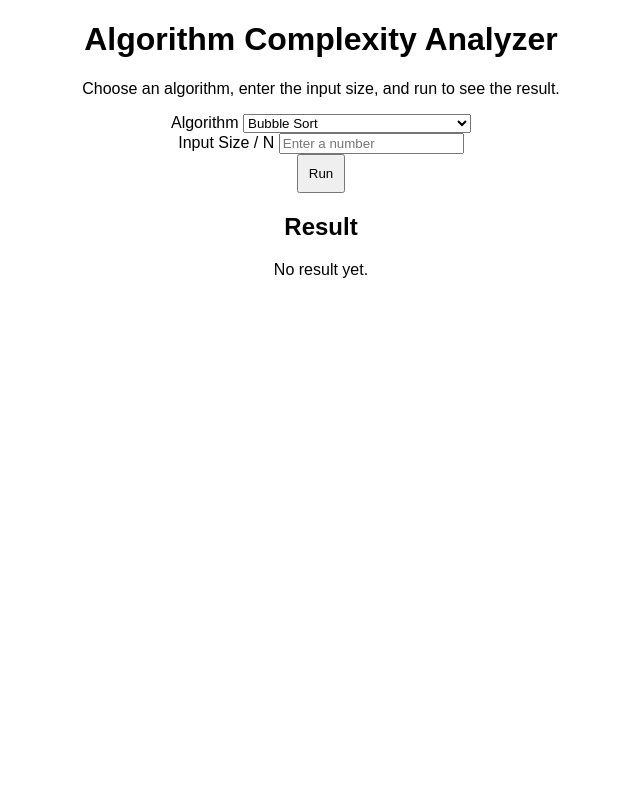
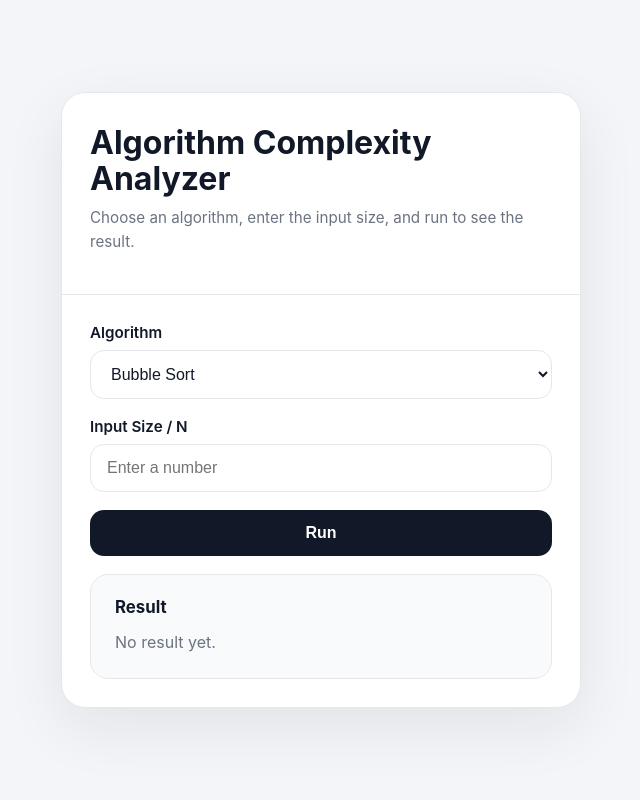
Before and after one commit to FrinceNacion/algorithm-complexity-analyzer, a PHP site: page /pages/main.html in a window 1280 px wide. Shown: the whole page, without its empty margins (319-959 px from the left). Run offline with PHP 8.4, Linux system fonts and the light colour scheme.

Commit message:
Update: added style classes

```diff
--- a/frontend/styles/style.css
+++ b/frontend/styles/style.css
@@ -1,8 +1,140 @@
-body {
-    font-family: Arial;
-    text-align: center;
+:root {
+    --bg-page: #f4f5f8;
+    --bg-surface: #ffffff;
+    --text-main: #111827;
+    --text-muted: #6b7280;
+    --border: #e5e7eb;
+    --primary: #111827;
+    --primary-hover: #334155;
+    --shadow: 0 20px 60px rgba(15, 23, 42, 0.08);
 }
 
-button {
-    padding: 10px;
+* {
+    box-sizing: border-box;
 }
+
+body {
+    margin: 0;
+    min-height: 100vh;
+    font-family: Inter, system-ui, -apple-system, BlinkMacSystemFont, "Segoe UI", sans-serif;
+    background-color: var(--bg-page);
+    color: var(--text-main);
+}
+
+.page-shell {
+    min-height: 100vh;
+    display: flex;
+    justify-content: center;
+    align-items: center;
+    padding: 32px 16px;
+}
+
+.app-card {
+    width: min(520px, 100%);
+    background: var(--bg-surface);
+    border: 1px solid var(--border);
+    border-radius: 24px;
+    box-shadow: var(--shadow);
+    overflow: hidden;
+}
+
+.app-card__header {
+    padding: 32px 28px 24px;
+    border-bottom: 1px solid var(--border);
+}
+
+.app-card__header h1 {
+    margin: 0;
+    font-size: 2rem;
+    line-height: 1.1;
+}
+
+.app-card__header p {
+    margin-top: 10px;
+    color: var(--text-muted);
+    font-size: 0.95rem;
+    line-height: 1.6;
+}
+
+.app-card__body {
+    padding: 28px;
+    display: grid;
+    gap: 18px;
+}
+
+.input-group {
+    display: flex;
+    flex-direction: column;
+    gap: 8px;
+}
+
+.input-group label {
+    font-size: 0.95rem;
+    font-weight: 600;
+}
+
+.input-group select,
+.input-group input {
+    width: 100%;
+    border: 1px solid var(--border);
+    border-radius: 14px;
+    padding: 14px 16px;
+    font-size: 1rem;
+    color: var(--text-main);
+    background: #fff;
+    transition: border-color 0.2s ease, box-shadow 0.2s ease;
+}
+
+.input-group select:focus,
+.input-group input:focus {
+    outline: none;
+    border-color: var(--primary);
+    box-shadow: 0 0 0 4px rgba(17, 24, 39, 0.08);
+}
+
+.btn-primary {
+    width: 100%;
+    border: none;
+    border-radius: 14px;
+    padding: 14px 18px;
+    background: var(--primary);
+    color: white;
+    font-size: 1rem;
+    font-weight: 600;
+    cursor: pointer;
+    transition: background-color 0.2s ease, transform 0.2s ease;
+}
+
+.btn-primary:hover {
+    background: var(--primary-hover);
+}
+
+.btn-primary:active {
+    transform: translateY(1px);
+}
+
+.result-card {
+    background: #f8fafc;
+    border: 1px solid var(--border);
+    border-radius: 18px;
+    padding: 22px 24px;
+}
+
+.result-card h2 {
+    margin: 0 0 12px;
+    font-size: 1.05rem;
+}
+
+.result-card p {
+    margin: 0;
+    color: var(--text-muted);
+    line-height: 1.7;
+}
+
+@media (max-width: 480px) {
+    .app-card__header,
+    .app-card__body {
+        padding-left: 20px;
+        padding-right: 20px;
+    }
+}
```
